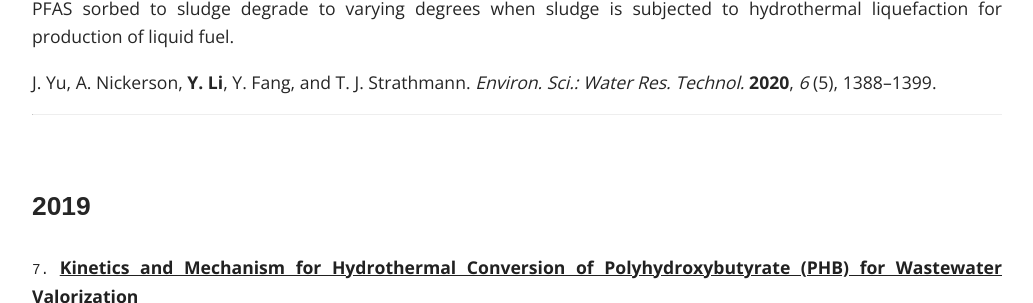
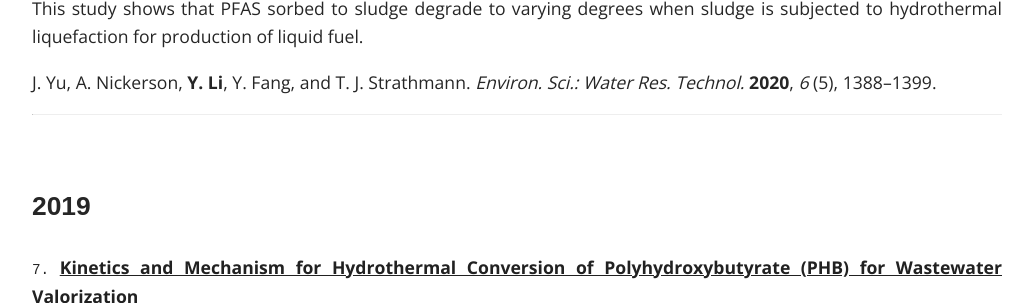
Before and after one commit to yalinli2/webpage, a Jekyll site: the page built from _pages/2_publications.md, in a window 1280 px wide and 900 px high, scrolled down 7630 px, cut to the strip 264-567 px from the top of the window. Shown: the whole strip, without its empty margins (123-1156 px from the left). Built offline with Jekyll 4.4.1, drawn with Linux system fonts in a browser that asks for light colours; some web fonts are replaced; some of the changed text lies outside the part shown.

Commit message:
minor updates to paper intro

```diff
--- a/_pages/2_publications.md
+++ b/_pages/2_publications.md
@@ -110,7 +110,7 @@ I. M. Bradley, **Y. Li**, and J. S. Guest. *Environ. Sci. Technol.* **2021**, *5
 
 This reviews summarizes the reactions, catalysts, and influencing factors in the hydrothermal deoxygenation of lipids and fatty acids to diesel-like hydrocarbons.
 
-X. Yao, T. J. Strathmann, **Y. Li**, L. E.Cronmiller, H. Ma, and J. Zhang. *Green Chem.* **2021**, *23* (3), 1114–1129.
+X. Yao, T. J. Strathmann, **Y. Li**, L. E. Cronmiller, H. Ma, and J. Zhang. *Green Chem.* **2021**, *23* (3), 1114–1129.
 
 ---
 
@@ -132,7 +132,8 @@ Sustainable design of lignocellulosic biorefineries for lactic acid production w
 
 ![TOC figure](https://pubs.rsc.org/en/Image/Get?imageInfo.ImageType=GA&imageInfo.ImageIdentifier.ManuscriptID=C9EW01139K&imageInfo.ImageIdentifier.Year=2020#TOC)
 
-PFAS sorbed to sludge degrade to varying degrees when sludge is subjected to hydrothermal liquefaction for production of liquid fuel.
+
+This study shows that PFAS sorbed to sludge degrade to varying degrees when sludge is subjected to hydrothermal liquefaction for production of liquid fuel.
 
 J. Yu, A. Nickerson, **Y. Li**, Y. Fang, and T. J. Strathmann. *Environ. Sci.: Water Res. Technol.* **2020**, *6* (5), 1388–1399.
 
```
